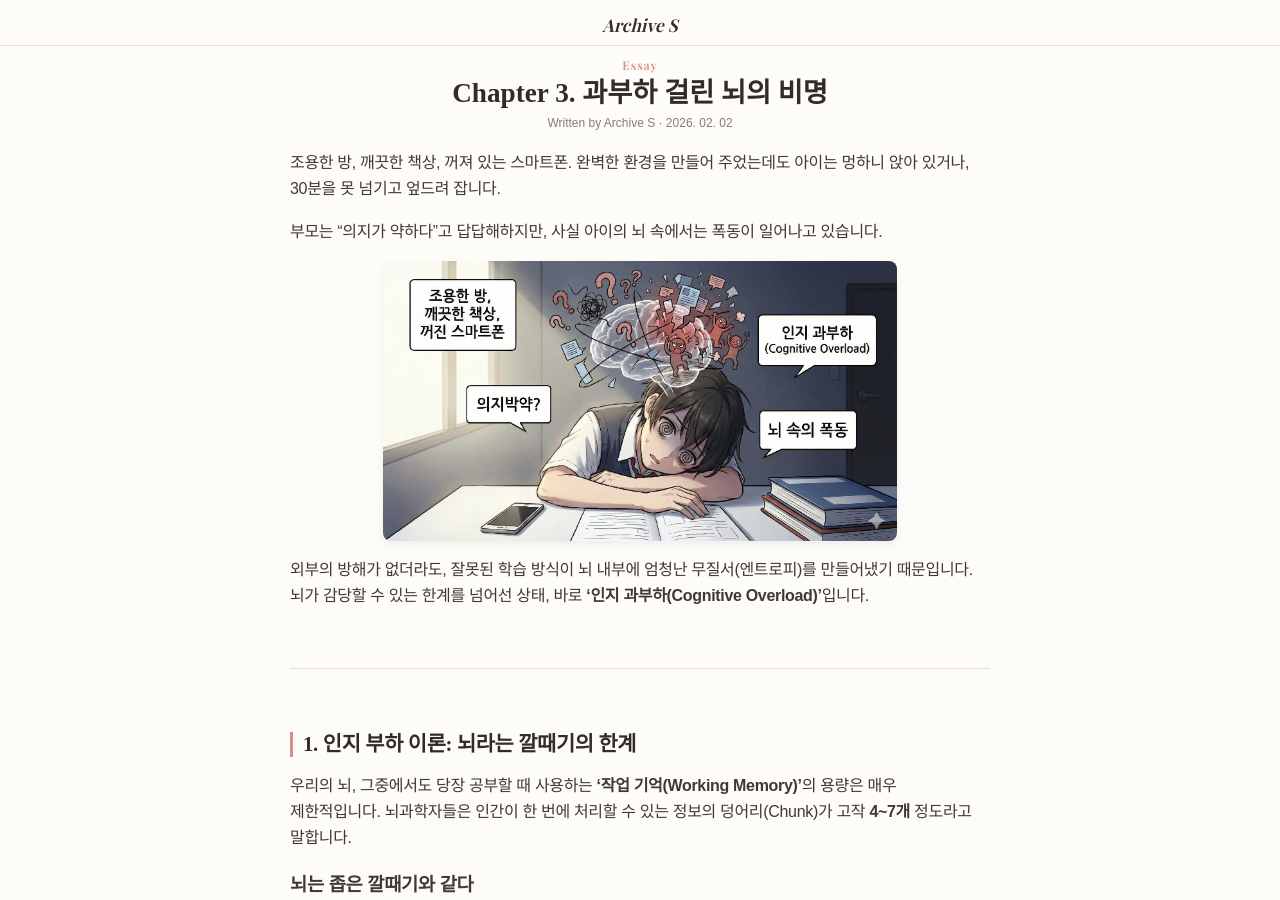
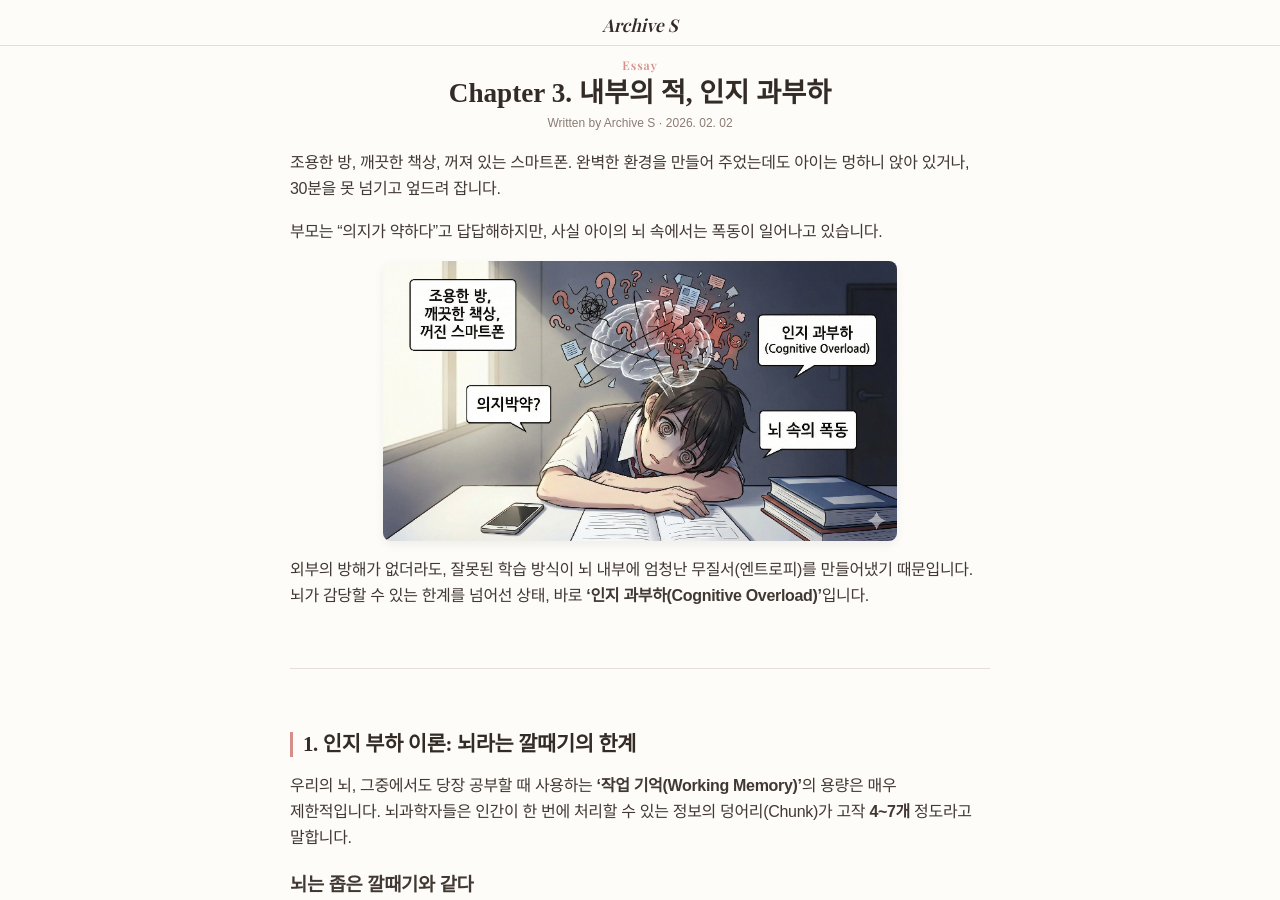
Before and after one commit to somath-edu/somath-edu.github.io, a Jekyll site: the page built from library/entropy-ch3.md, in a window 1280 px wide and 900 px high. Built offline with Jekyll 4.4.1, drawn with Linux system fonts in a browser that asks for light colours; some web fonts are replaced.

Commit message:
Update entropy-ch3.md

```diff
--- a/library/entropy-ch3.md
+++ b/library/entropy-ch3.md
@@ -1,6 +1,6 @@
 ---
 layout: book
-title: Chapter 3. 과부하 걸린 뇌의 비명
+title: Chapter 3. 내부의 적, 인지 과부하
 permalink: /entropy-ch3.html
 date: 2026-02-02
 prev_link: /entropy-ch2.html
```
